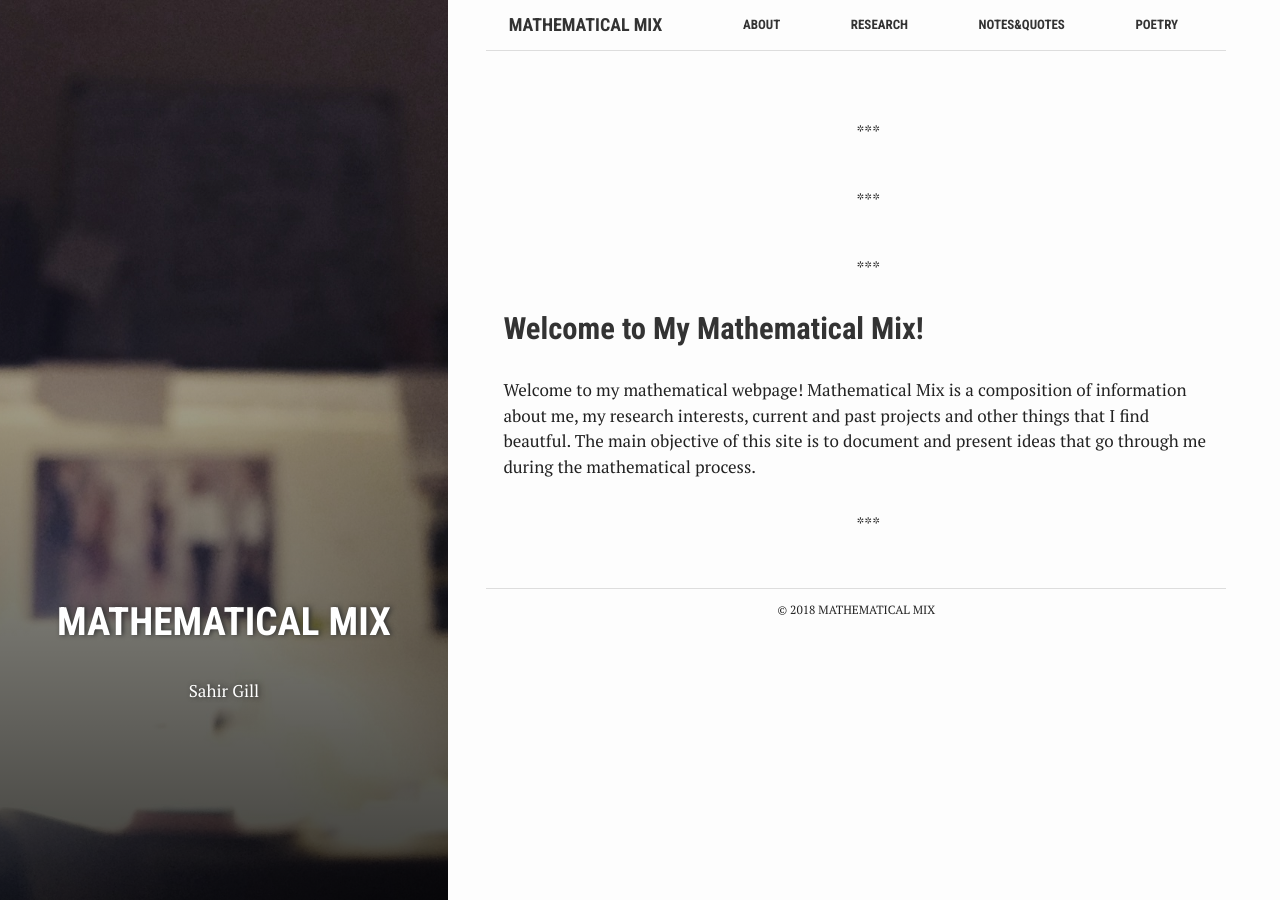
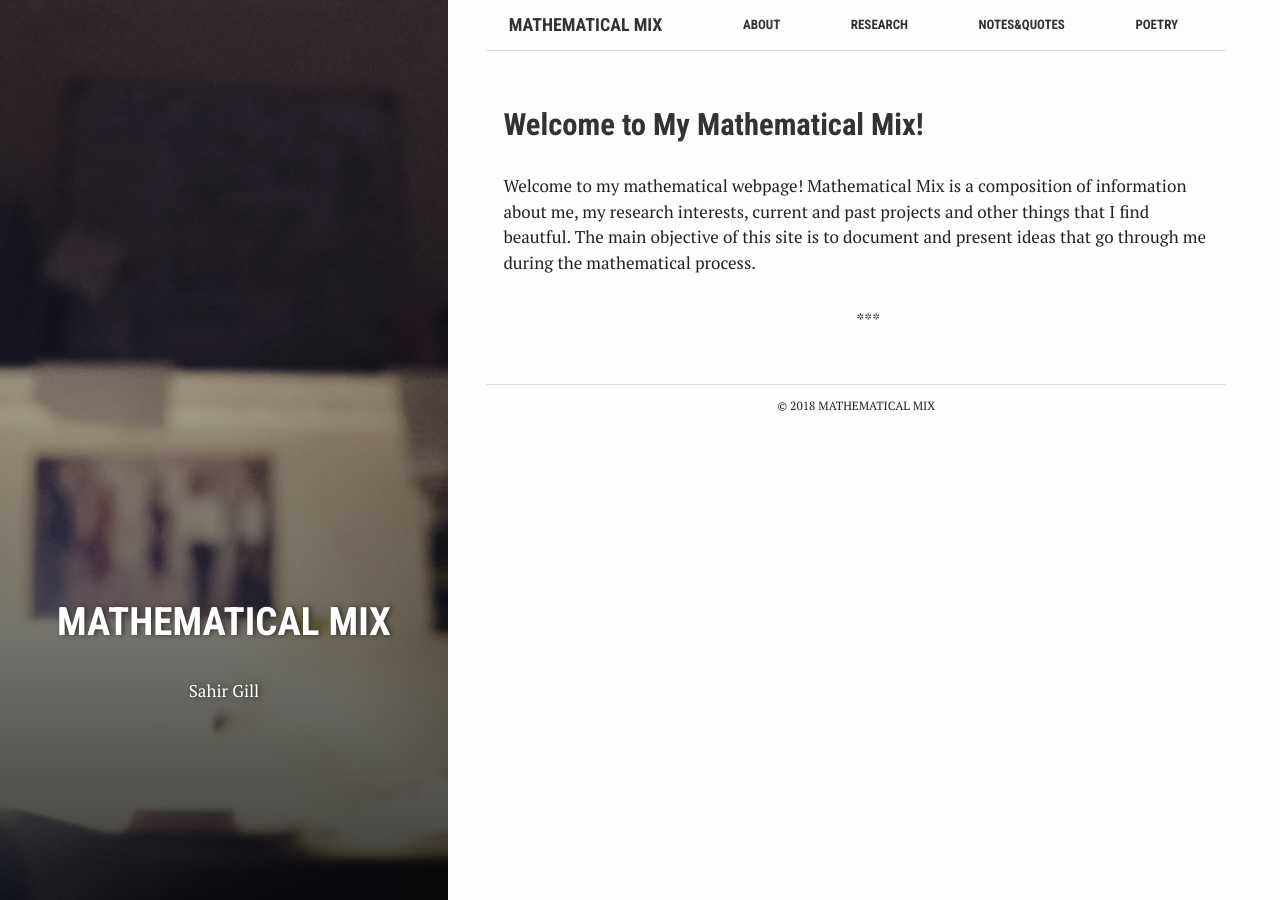
Before and after one commit to Sahir8gill/sahir8gill.github.io, a Jekyll site: the page built from index.html, in a window 1280 px wide. Built offline with Jekyll 4.4.1, drawn with Linux system fonts in a browser that asks for light colours.

Commit message:
index final

```diff
--- a/index.html
+++ b/index.html
@@ -8,11 +8,11 @@ summary: "Sahir Gill"
 
 {% for post in site.posts limit: 5 %}
 
+ {% if post.welcome %}
   <article class="index-page">
- {% if post.welcome %}
     <h2><a href="{{ post.url | relative_url }}">{{ post.title }}</a></h2>
     {{ post.excerpt }}
+  </article>
 {% endif %}
-  </article>
 
 {% endfor %}
```
